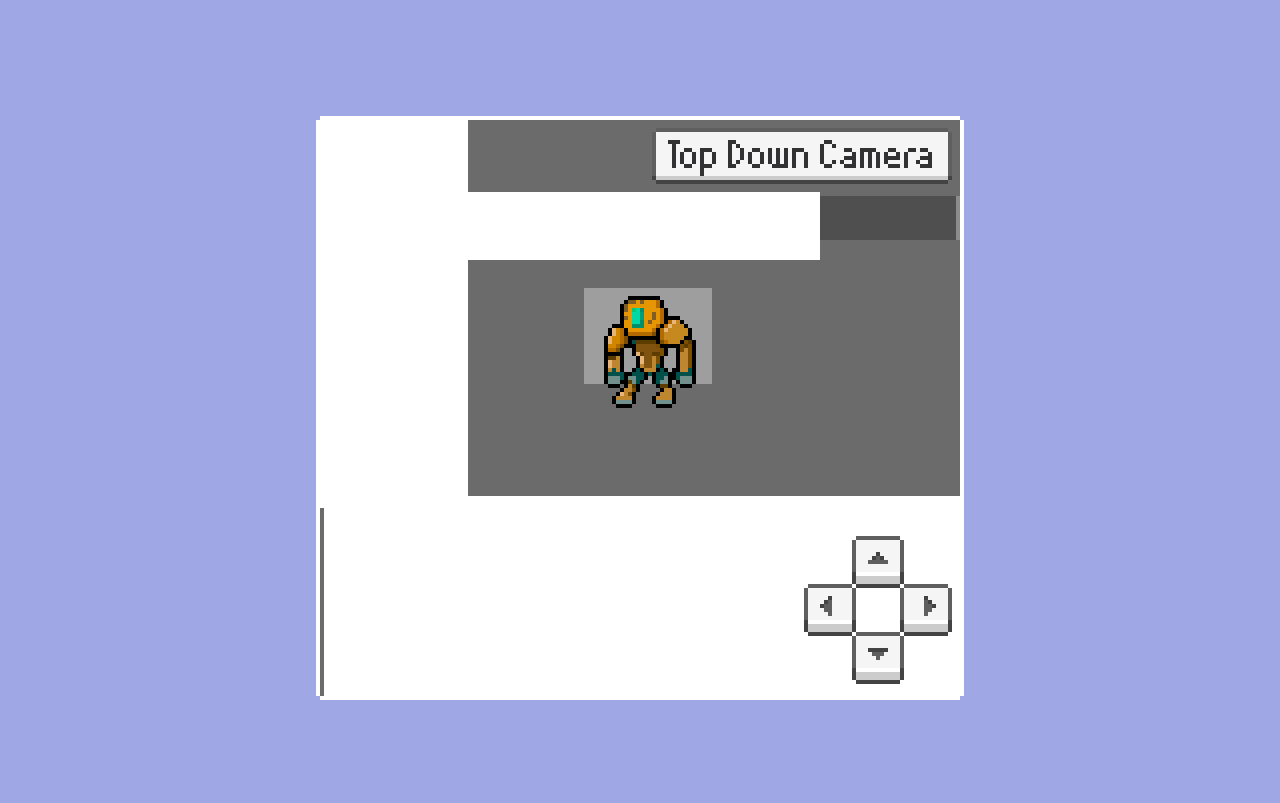
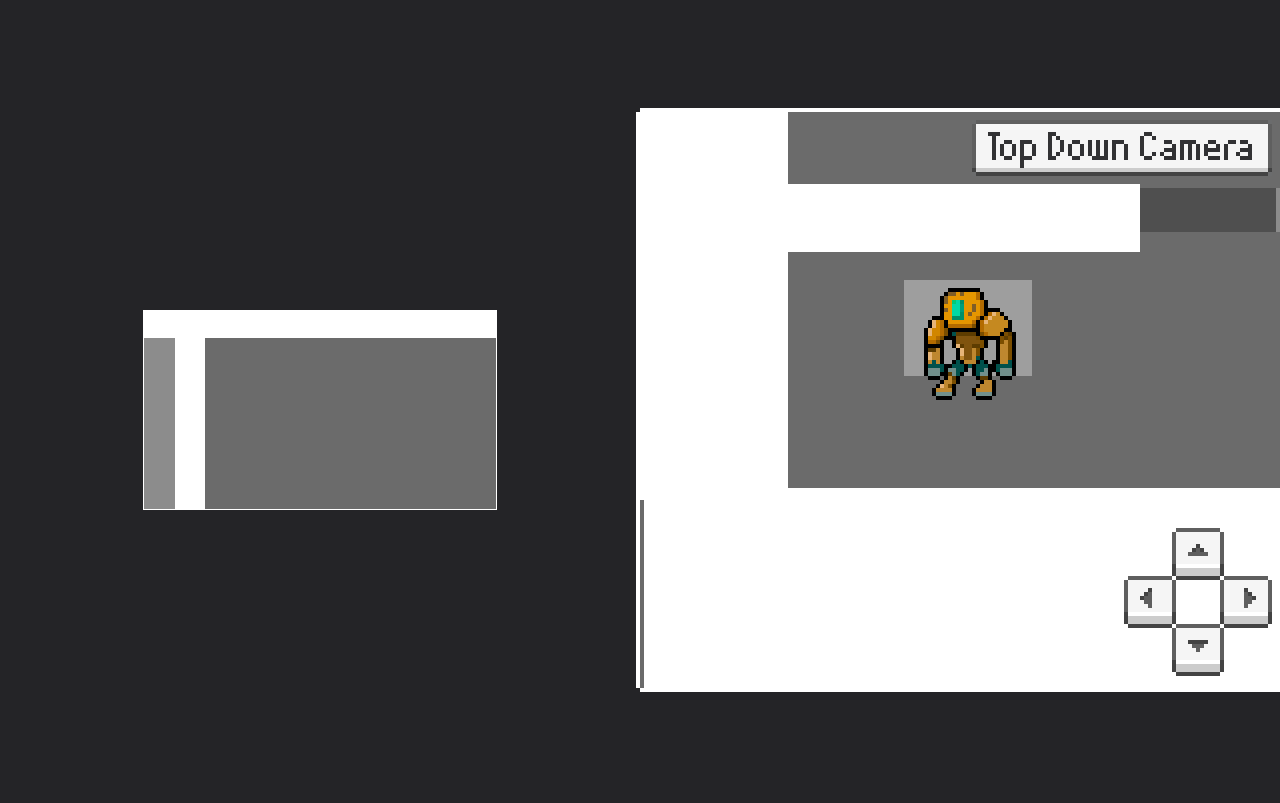
Before and after one commit to Matveismi27/Iron-Warrior, a plain HTML site: page index.html in a window 1280 px wide. Drawn offline with Linux system fonts and the light colour scheme; grey boxes are pictures that could not be loaded.

Commit message:
Полировка и тесты
Постепенное удаление лишнего, и добавление нового кода. Может быть это не всегда выглядит хорошо но все к лучшему

```diff
--- /dev/null
+++ b/Overworld.js
@@ -0,0 +1,17 @@
+class Overworld {
+    constructor(config){
+        this.element = config.element;
+        this.canvas = this.element.querySelector(".game-canvas");
+        this.ctx = this.canvas.getContext("2d");
+    }
+    init(){
+        console.log("Hello from the code!", this);
+        const image = new Image();
+        image.onload = () => {
+            //draw image
+            this.ctx.drawImage(image,0,0);
+
+        };
+        image.src = "images/maps/bg1.png";
+    }
+}
--- a/index.html
+++ b/index.html
@@ -5,7 +5,7 @@
     <meta http-equiv="X-UA-Compatible" content="IE=edge">
     <meta name="viewport" content="width=device-width, initial-scale=1.0">
     <title>Document</title>
-    <link rel="stylesheet" href="style.css">
+    <link rel="stylesheet" type="text/css" href="style.css">
 
 </head>
 <body>
@@ -13,6 +13,13 @@
    see the video tutorial for how this kind of thing works:
    https://youtu.be/H3Fn33lYuE0
 -->
+<div class="game-container">
+    <canvas class="game-canvas" width="352" height="198"></canvas>
+</div>
+
+<!-- scripts -->
+<script src="Overworld.js"> </script>
+<script src="init.js"> </script>
 
 <div class="frame">
     <div class="corner_topleft"></div>
--- /dev/null
+++ b/init.js
@@ -0,0 +1,6 @@
+(function(){
+    const overworld = new Overworld({
+        element: document.querySelector(".game-container")
+    });
+    overworld.init();
+})();
--- a/script.js
+++ b/script.js
@@ -83,34 +83,34 @@ document.addEventListener("keyup", (e) => {
 
 
 
-/* BONUS! Dpad functionality for mouse and touch */
-var isPressed = false;
-const removePressedAll = () => {
-   document.querySelectorAll(".dpad-button").forEach(d => {
-      d.classList.remove("pressed")
-   })
-}
-document.body.addEventListener("mousedown", () => {
-   console.log('mouse is down')
-   isPressed = true;
-})
-document.body.addEventListener("mouseup", () => {
-   console.log('mouse is up')
-   isPressed = false;
-   held_directions = [];
-   removePressedAll();
-})
-const handleDpadPress = (direction, click) => {
-   if (click) {
-      isPressed = true;
-   }
-   held_directions = (isPressed) ? [direction] : []
+ /* BONUS! Dpad functionality for mouse and touch */
+// var isPressed = false;
+// const removePressedAll = () => {
+//    document.querySelectorAll(".dpad-button").forEach(d => {
+//       d.classList.remove("pressed")
+//    })
+// }
+// document.body.addEventListener("mousedown", () => {
+//    console.log('mouse is down')
+//    isPressed = true;
+// })
+// document.body.addEventListener("mouseup", () => {
+//    console.log('mouse is up')
+//    isPressed = false;
+//    held_directions = [];
+//    removePressedAll();
+// })
+// const handleDpadPress = (direction, click) => {
+//    if (click) {
+//       isPressed = true;
+//    }
+//    held_directions = (isPressed) ? [direction] : []
 
-   if (isPressed) {
-      removePressedAll();
-      document.querySelector(".dpad-"+direction).classList.add("pressed");
-   }
-}
+//    if (isPressed) {
+//       removePressedAll();
+//       document.querySelector(".dpad-"+direction).classList.add("pressed");
+//    }
+// }
 //Bind a ton of events for the dpad
 document.querySelector(".dpad-left").addEventListener("touchstart", (e) => handleDpadPress(directions.left, true));
 document.querySelector(".dpad-up").addEventListener("touchstart", (e) => handleDpadPress(directions.up, true));
--- a/style.css
+++ b/style.css
@@ -1,7 +1,7 @@
 :root {
    --pixel-size: 2px;
    --grid-cell: calc( var(--pixel-size) * 16);
-    --bg: #9fa7e4;
+   --bg: #242427;
 }
 @media( min-width: 700px ) {
    :root {
@@ -22,12 +22,26 @@
 html, body {
    height: 100%;
 }
-
+* {
+   box-sizing: border-box;
+}
 body {
+   background-color: #333;
+   padding: 0;
+   margin: 0;
+   overflow: hidden;
    background: var(--bg);
    display: flex;
    align-items: center;
    justify-content: center;
+}
+.game-container{
+   position: relative;
+   width: 352px;
+   height: 198px;
+   margin: 0 auto;
+   margin-top: 20px;
+   outline: 1px solid #fff;
 }
 
 .pixel-art {
@@ -53,7 +67,7 @@
 
 .map {
    image-rendering: pixelated;
-    background-image: url("bg1.png");
+   background-image: url("images/maps/bg1.png");
    background-size: 100%;
    width: calc(64 * var(--grid-cell));
    height: calc(64 * var(--grid-cell));
@@ -79,7 +93,7 @@
 
 .character_spritesheet {
    position: absolute;
-    background: url("gg1.png") no-repeat no-repeat;
+   background: url("images/characters/gg1.png") no-repeat no-repeat;
    background-size: 100%;
    width: calc( var(--grid-cell)* 8 );
    height: calc( var(--grid-cell)* 8 );
```
Also changed, not shown: gg1.png (deleted), images/characters/gg1.png (added), images/maps/bg1.png (renamed from bg1.png). Lines whose indentation alone changed are shown as unchanged.
